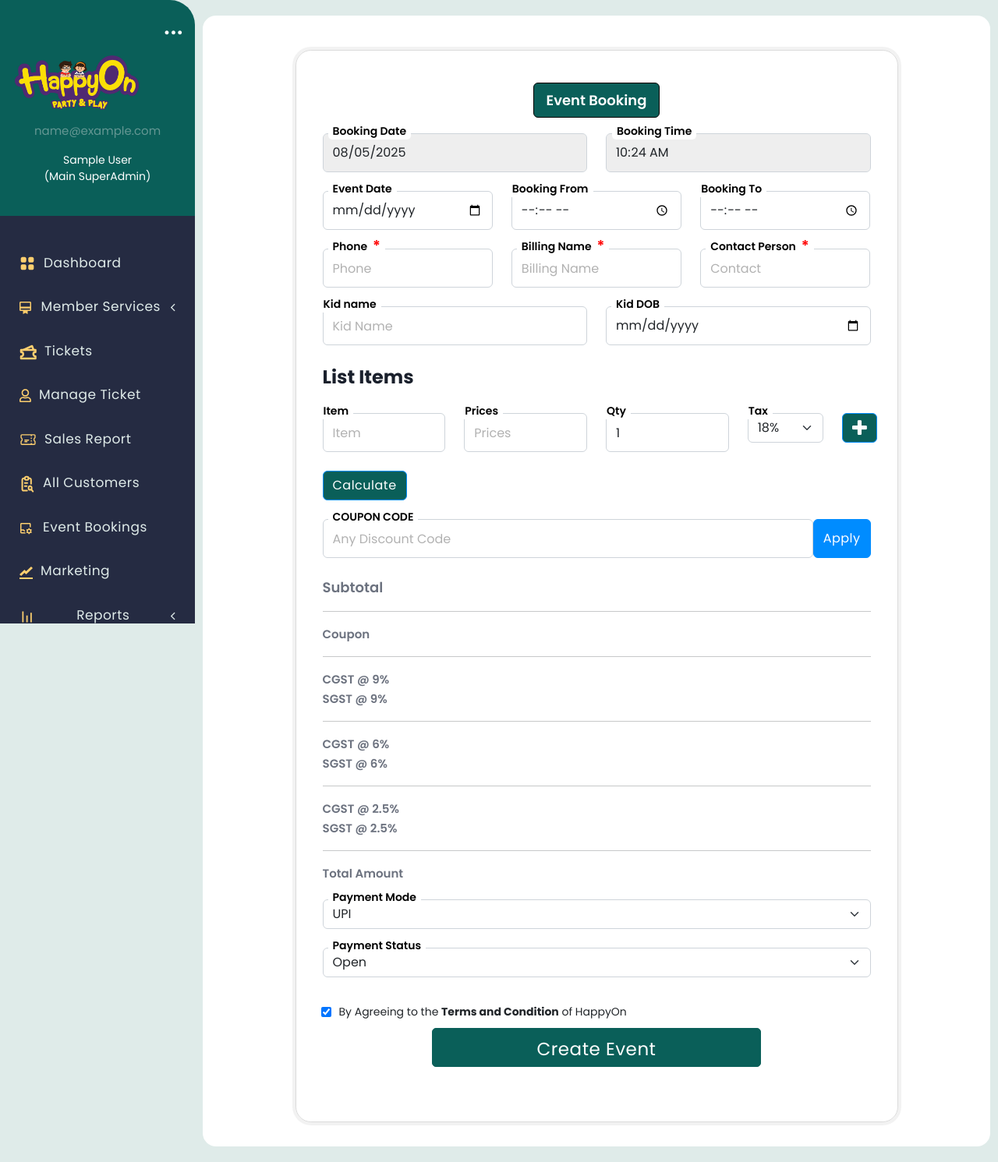
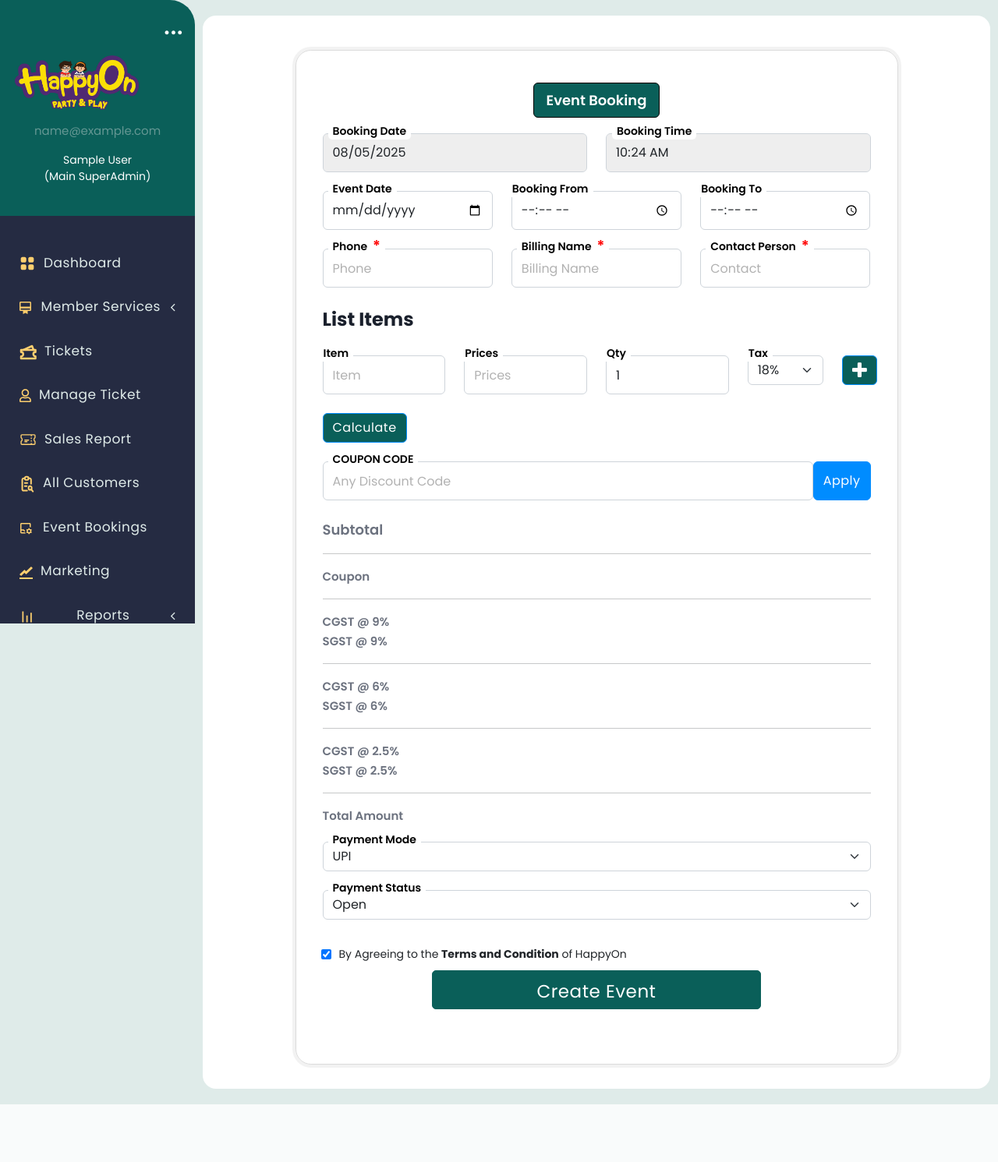
Before and after one commit to Nextarbrain/happyoncrm, a Laravel app: page /add-event in a window 1280 px wide. Shown: the whole page at 78% size. After the commit the page ends 1417 px from the top, so only its background shows below. Run offline with Laravel 8, Linux system fonts and the light colour scheme; the visitor is signed in with stand-in values (Sample User, id 1); data that the repository does not hold is empty; some libraries are stand-ins or nearby versions.

Commit message:
Even Booking Changes

```diff
--- a/app/Http/Controllers/EventController.php
+++ b/app/Http/Controllers/EventController.php
@@ -134,8 +134,8 @@ class EventController extends Controller
         $eventbooking->phone = $request->phone;
         $eventbooking->bill_name = $request->billing_name;
         $eventbooking->contact_person = $request->contact;
-        $eventbooking->kid_name = $request->kid_name;
-        $eventbooking->kid_dob = $request->kid_dob;
+        // $eventbooking->kid_name = $request->kid_name;
+        // $eventbooking->kid_dob = $request->kid_dob;
         $eventbooking->payment_method = $request->payment_method;
         $eventbooking->payment_status = $request->payment_status;
 
@@ -209,8 +209,8 @@ class EventController extends Controller
         $eventbooking->phone = $request->phone;
         $eventbooking->bill_name = $request->billing_name;
         $eventbooking->contact_person = $request->contact;
-        $eventbooking->kid_name = $request->kid_name;
-        $eventbooking->kid_dob = $request->kid_dob;
+        // $eventbooking->kid_name = $request->kid_name;
+        // $eventbooking->kid_dob = $request->kid_dob;
         $eventbooking->payment_method = $request->payment_method;
         $eventbooking->payment_status = $request->payment_status;
 
@@ -238,13 +238,10 @@ class EventController extends Controller
         couponCountUpdate($request->couponcode);
 
         if ($eventbooking->id) {
-
             $item_name = $request->item_name;
             $item_price = $request->item_price;
             $item_qty = $request->item_qty;
             $item_tax = $request->item_tax;
-
-
             for ($i = 0; $i <= count($item_name) - 1; $i++) {
                 $event_item = new EventItem();
                 if (isset($item_name[$i])) {
--- a/resources/views/happyView/events-add.blade.php
+++ b/resources/views/happyView/events-add.blade.php
@@ -119,19 +119,19 @@
                                                                 <input type="text" class="form-control" placeholder="Contact" name="contact" id="contact" required>
                                                             </div>
                                                         </div>
-                                                        <div class="col-md-6 input_wrap">
+                                                        {{-- <div class="col-md-6 input_wrap">
                                                             <div class="mb-4">
                                                                 <label>Kid name</label>
                                                                 <input type="text" class="form-control" placeholder="Kid Name" name="kid_name" required>
                                                             </div>
-                                                        </div>
+                                                        </div> --}}
 
-                                                        <div class="col-md-6">
+                                                        {{-- <div class="col-md-6">
                                                             <div class="mb-4 input_wrap">
                                                                 <label>Kid DOB</label>
                                                                 <input type="date" class="form-control" placeholder="Kid DOB" name="kid_dob" required>
                                                             </div>
-                                                        </div>
+                                                        </div> --}}
                                                         <div class="col-md-12" id="item_box">
                                                             <h4><b>List Items</b></h4>
                                                             <br>
```
Also changed, not shown: resources/views/happyView/events-edit.blade.php (+0 -14 lines).
